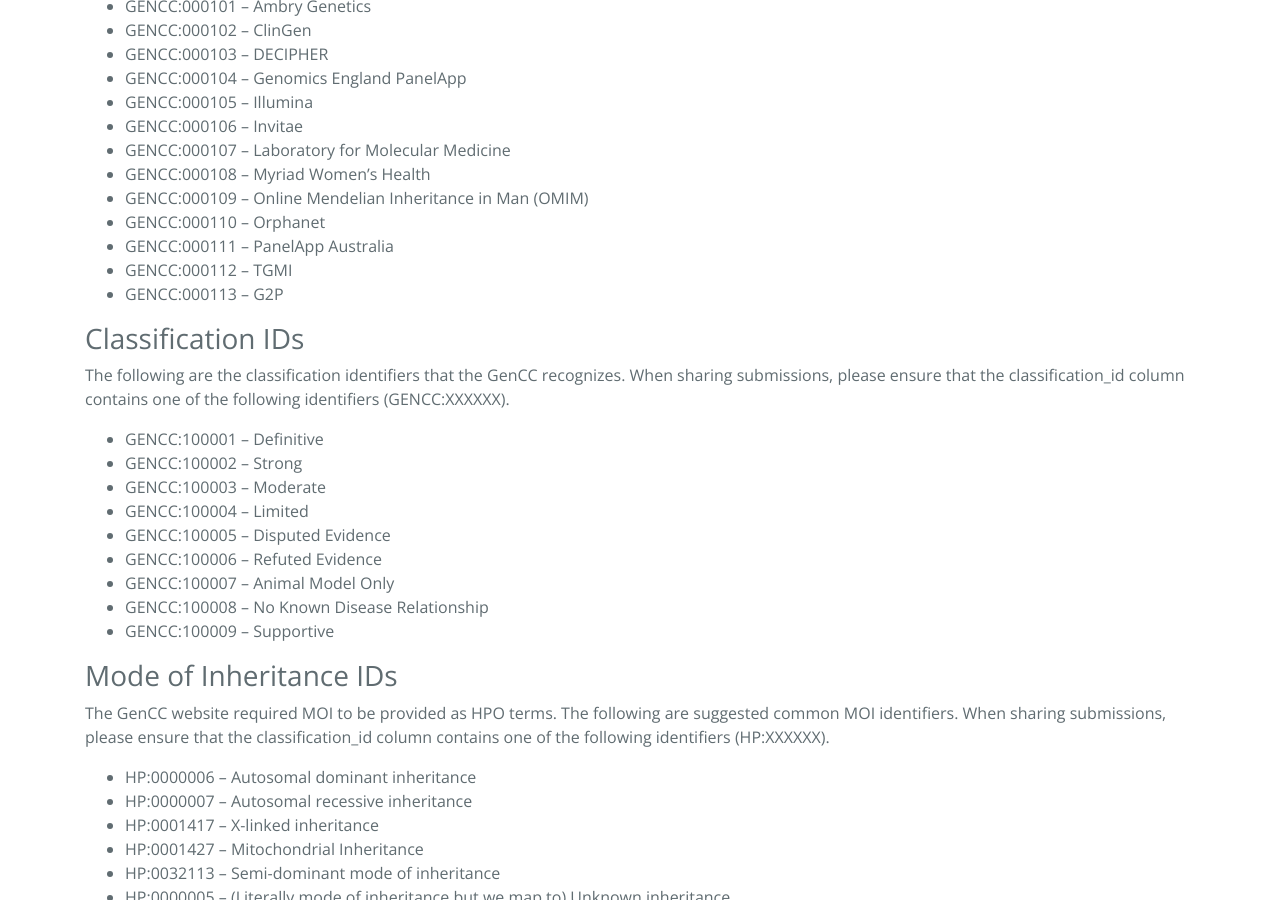
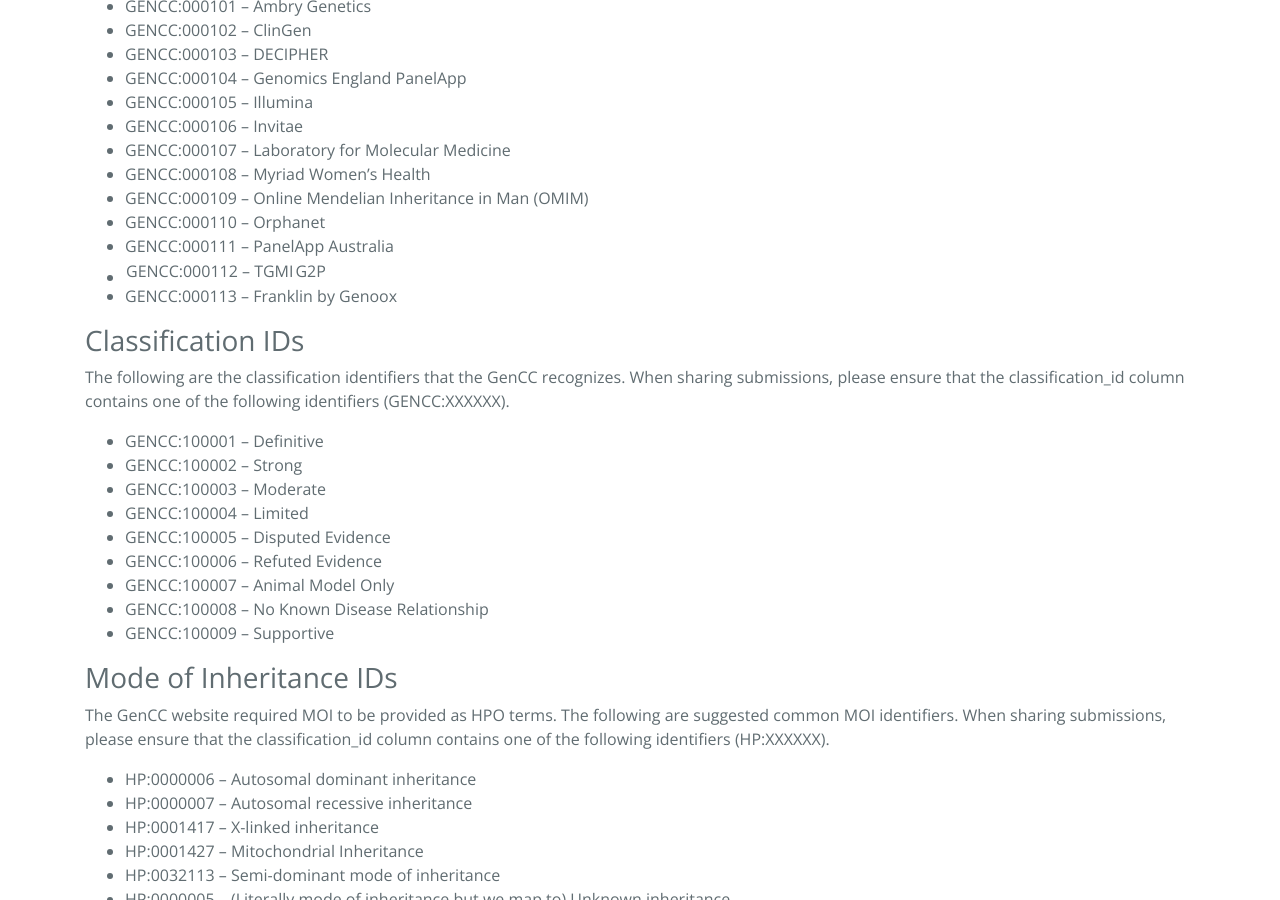
Before and after one commit to GeneCurationCoalition/gencc-website, a Jekyll site: the page built from docs/submission-directions.md, in a window 1280 px wide and 900 px high, scrolled down 522 px. Built offline with Jekyll 4.4.1, drawn with Linux system fonts in a browser that asks for light colours.

Commit message:
Update submission-directions.md

```diff
--- a/docs/submission-directions.md
+++ b/docs/submission-directions.md
@@ -30,8 +30,8 @@
 - GENCC:000109 -- Online Mendelian Inheritance in Man (OMIM)
 - GENCC:000110 -- Orphanet
 - GENCC:000111 -- PanelApp Australia
-- GENCC:000112 -- TGMI
-- GENCC:000113 -- G2P
+- GENCC:000112 -- TGMI|G2P
+- GENCC:000113 -- Franklin by Genoox
 
 ## Classification IDs
 The following are the classification identifiers that the GenCC recognizes. When sharing submissions, please ensure that the classification_id column contains one of the following identifiers (GENCC:XXXXXX).
```
